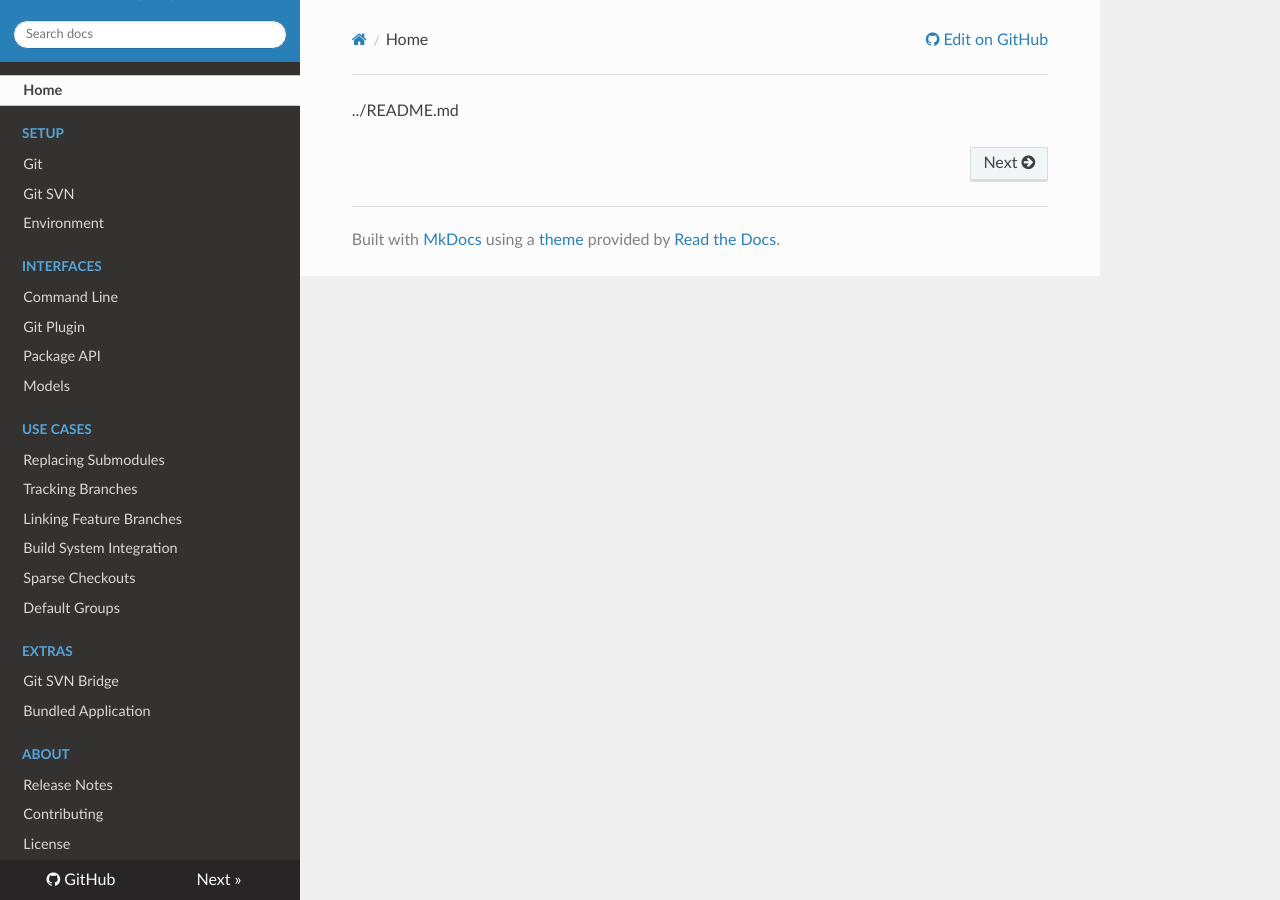
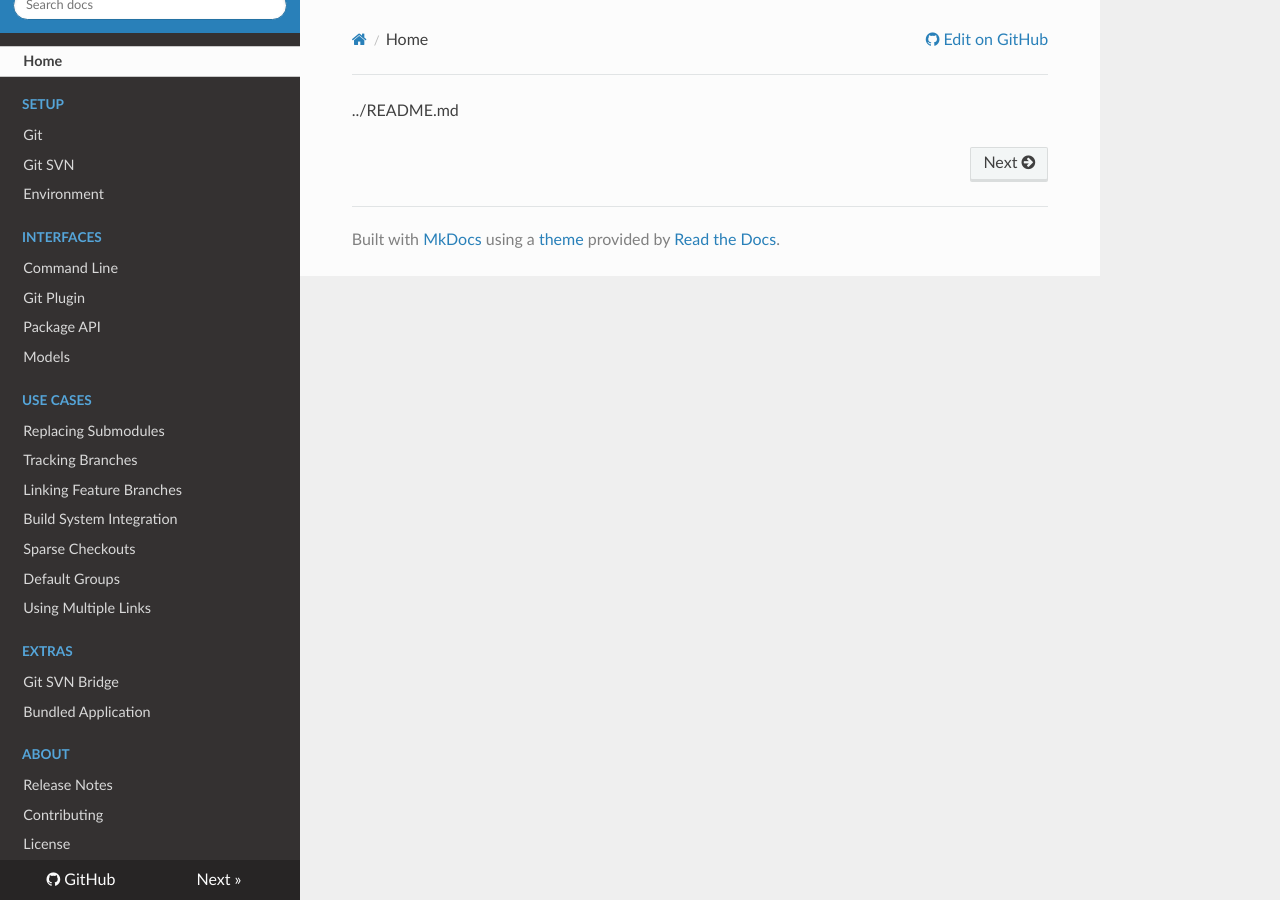
Before and after one commit to jacebrowning/gitman, an MkDocs documentation site: the page built from docs/index.md, in a window 1280 px wide. Built offline with MkDocs 1.6.1, drawn with Linux system fonts in a browser that asks for light colours; nearby versions of some CDN libraries.

Commit message:
Add multiple-links.md to mkdocs

```diff
--- a/mkdocs.yml
+++ b/mkdocs.yml
@@ -28,6 +28,7 @@ nav:
     - Build System Integration: use-cases/build-integration.md
     - Sparse Checkouts: use-cases/sparse-checkouts.md
     - Default Groups: use-cases/default-groups.md
+    - Using Multiple Links: use-cases/multiple-links.md
   - Extras:
     - Git SVN Bridge: extras/git-svn-bridge.md
     - Bundled Application: extras/bundled-application.md
```
